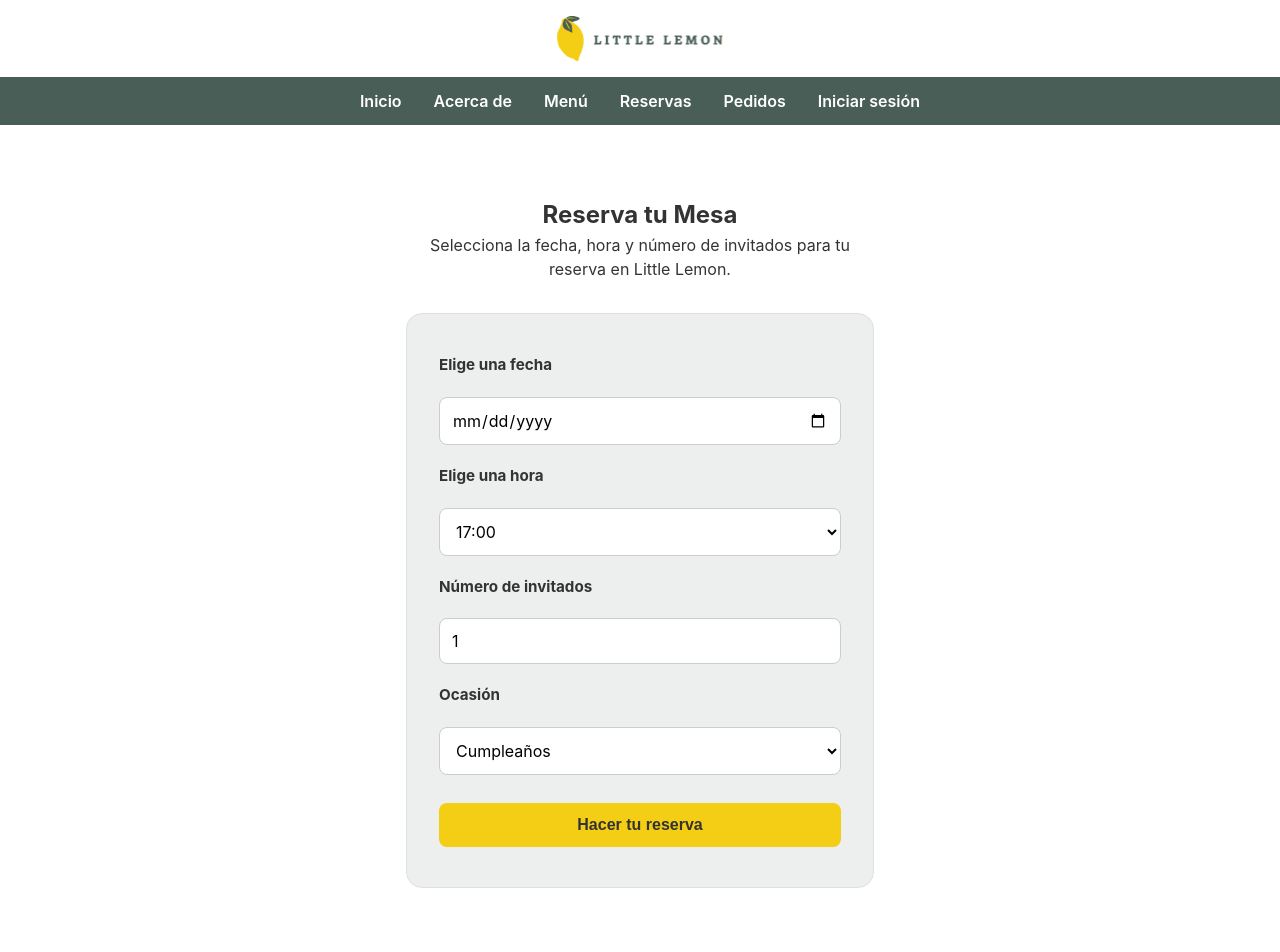
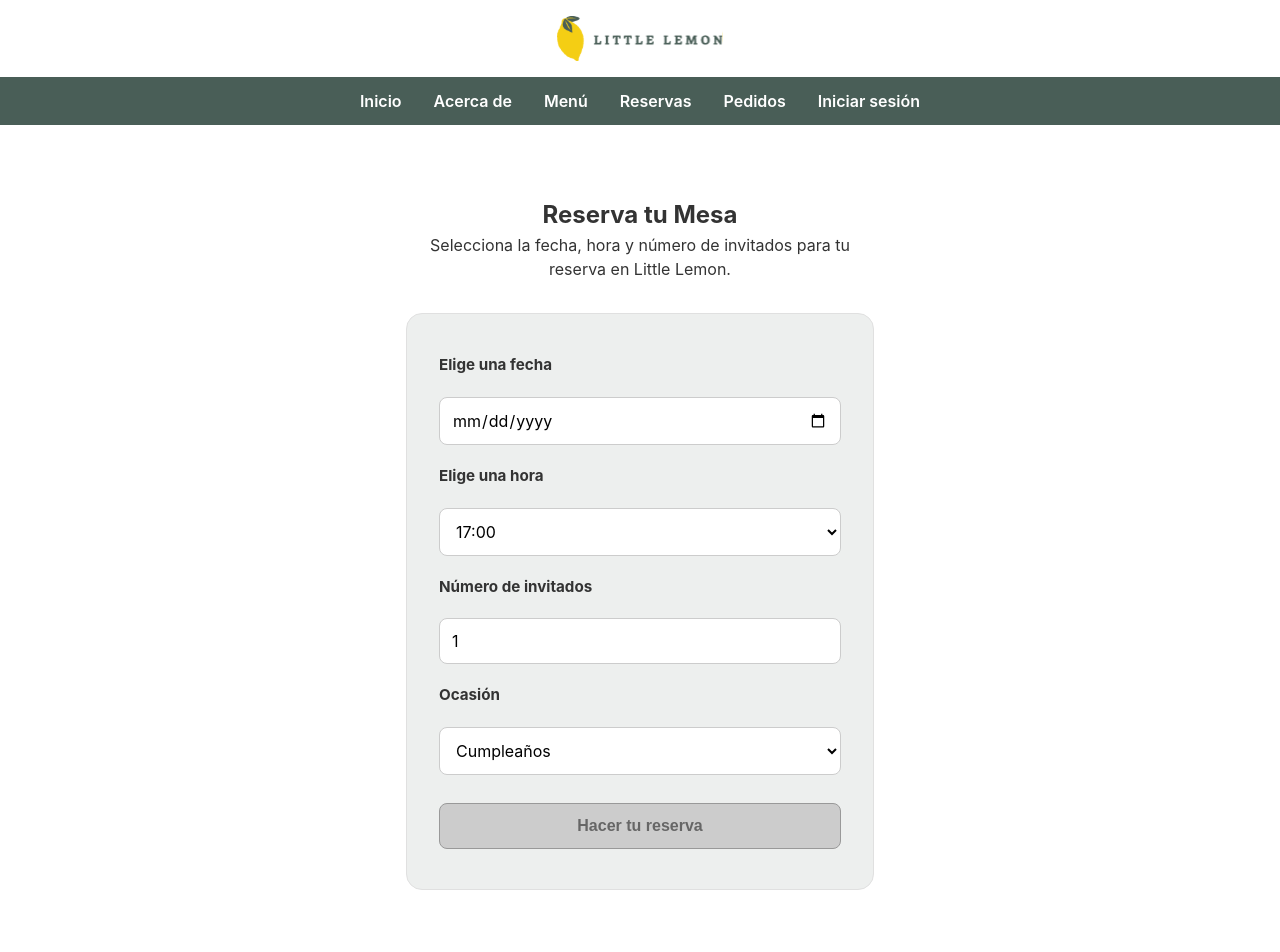
Before and after one commit to RHDevCoder/little-lemon-app, a React (Create React App) app: page /booking in a window 1280 px wide. Shown: the top 952 px of the page. Built offline with nearby package versions, Linux system fonts and the light colour scheme.

Commit message:
feat: agregar validacion HTML5 y de React para envio de reservas

```diff
--- a/src/App.css
+++ b/src/App.css
@@ -433,3 +433,11 @@ footer {
   color: #555;
   margin-bottom: 1.5rem;
 }
+.button-primary:disabled {
+  background-color: #cccccc;
+  color: #666666;
+  cursor: not-allowed;
+  border: 1px solid #999999;
+  transform: none;
+  box-shadow: none;
+}
--- a/src/BookingForm.js
+++ b/src/BookingForm.js
@@ -1,20 +1,35 @@
 import { useState } from 'react';
 
 function BookingForm({ availableTimes, dispatch, submitForm }) {
+  const today = new Date().toISOString().split('T')[0];
+
   const [date, setDate] = useState('');
-  const [time, setTime] = useState('17:00');
+  const [time, setTime] = useState(availableTimes && availableTimes[0] ? availableTimes[0] : '17:00');
   const [guests, setGuests] = useState(1);
   const [occasion, setOccasion] = useState('Cumpleaños');
 
   const handleDateChange = (e) => {
     const selectedDate = e.target.value;
     setDate(selectedDate);
-    dispatch({ type: 'UPDATE_TIMES', payload: selectedDate });
+    if (dispatch) {
+      dispatch({ type: 'UPDATE_TIMES', payload: selectedDate });
+    }
+  };
+
+  const isFormValid = () => {
+    return (
+      date !== '' &&
+      date >= today &&
+      Number(guests) >= 1 &&
+      Number(guests) <= 10 &&
+      time !== '' &&
+      occasion !== ''
+    );
   };
 
   const handleSubmit = (e) => {
     e.preventDefault();
-    if (submitForm) {
+    if (isFormValid() && submitForm) {
       submitForm({ date, time, guests, occasion });
     }
   };
@@ -26,6 +41,7 @@ function BookingForm({ availableTimes, dispatch, submitForm }) {
         type="date"
         id="res-date"
         value={date}
+        min={today}
         onChange={handleDateChange}
         required
       />
@@ -35,8 +51,9 @@ function BookingForm({ availableTimes, dispatch, submitForm }) {
         id="res-time"
         value={time}
         onChange={(e) => setTime(e.target.value)}
+        required
       >
-        {availableTimes.map((availableTime) => (
+        {availableTimes && availableTimes.map((availableTime) => (
           <option key={availableTime} value={availableTime}>
             {availableTime}
           </option>
@@ -60,6 +77,7 @@ function BookingForm({ availableTimes, dispatch, submitForm }) {
         id="occasion"
         value={occasion}
         onChange={(e) => setOccasion(e.target.value)}
+        required
       >
         <option value="Cumpleaños">Cumpleaños</option>
         <option value="Aniversario">Aniversario</option>
@@ -69,6 +87,8 @@ function BookingForm({ availableTimes, dispatch, submitForm }) {
         type="submit"
         value="Hacer tu reserva"
         className="button-primary submit-btn"
+        disabled={!isFormValid()}
+        aria-label="Hacer tu reserva"
       />
     </form>
   );
```
